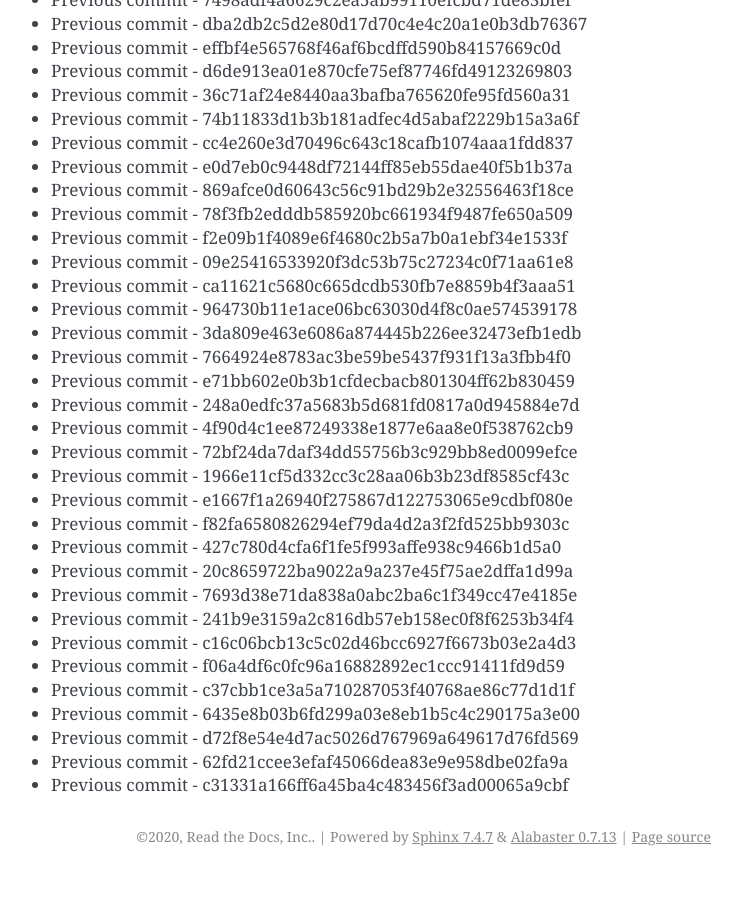
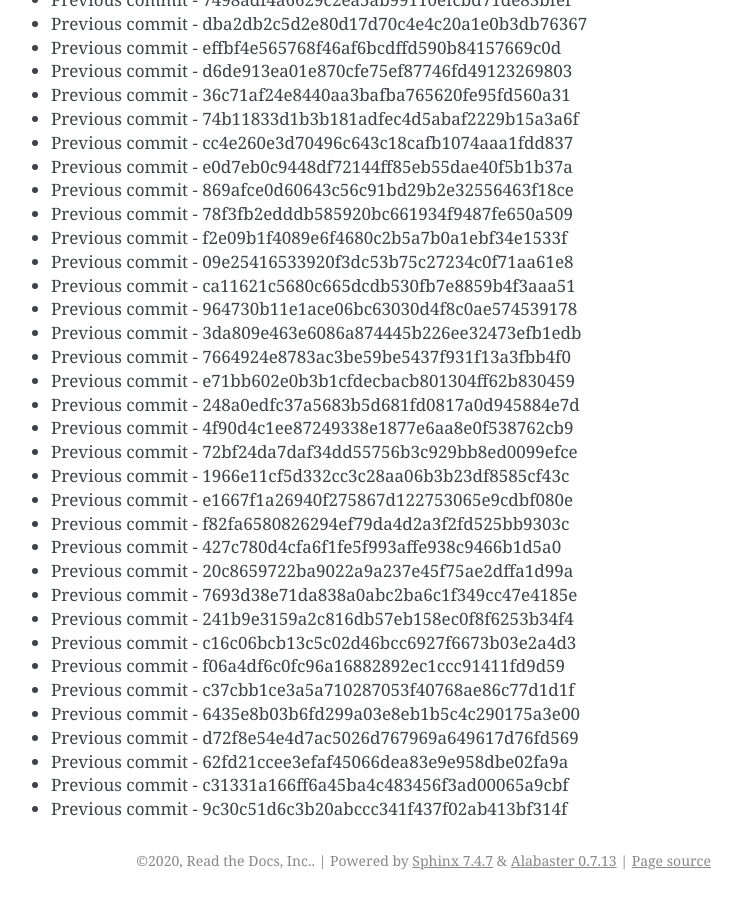
Before and after one commit to readthedocs/rtd-git-stresstest, a Sphinx documentation site: the page built from docs/updates.rst, in a window 1280 px wide and 900 px high, scrolled down 95962 px. Shown: the whole window, without its empty margins (399-1141 px from the left). Built offline with Sphinx 7.4.7, drawn with Linux system fonts in a browser that asks for light colours; before the commit the page ends 96838 px from its top, so only the background shows below that.

Commit message:
Generating commit from previous: 9c30c51d6c3b20abccc341f437f02ab413bf314f

```diff
--- a/docs/updates.rst
+++ b/docs/updates.rst
@@ -4064,3 +4064,4 @@ It can be tested for any performance characteristics.
 * Previous commit - d72f8e54e4d7ac5026d767969a649617d76fd569
 * Previous commit - 62fd21ccee3efaf45066dea83e9e958dbe02fa9a
 * Previous commit - c31331a166ff6a45ba4c483456f3ad00065a9cbf
+* Previous commit - 9c30c51d6c3b20abccc341f437f02ab413bf314f
```
